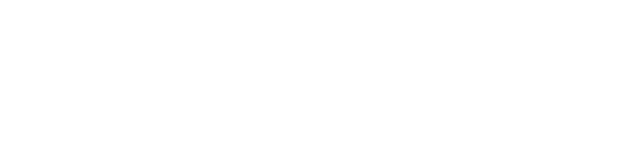
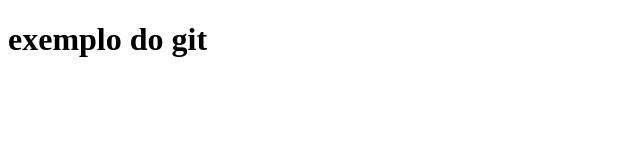
Before and after one commit to shaolin-motoqueiro/exemplo-git, a plain HTML site: page index.html in a window 1280 px wide. Shown: the whole page, without its empty margins (0-640 px from the left). Drawn offline with Linux system fonts and the light colour scheme.

Commit message:
segundo commit do exemplo

```diff
--- a/index.html
+++ b/index.html
@@ -7,5 +7,6 @@
 </head>
 <body>
 
+    <h1>exemplo do git</h1>
 </body>
 </html>
```
